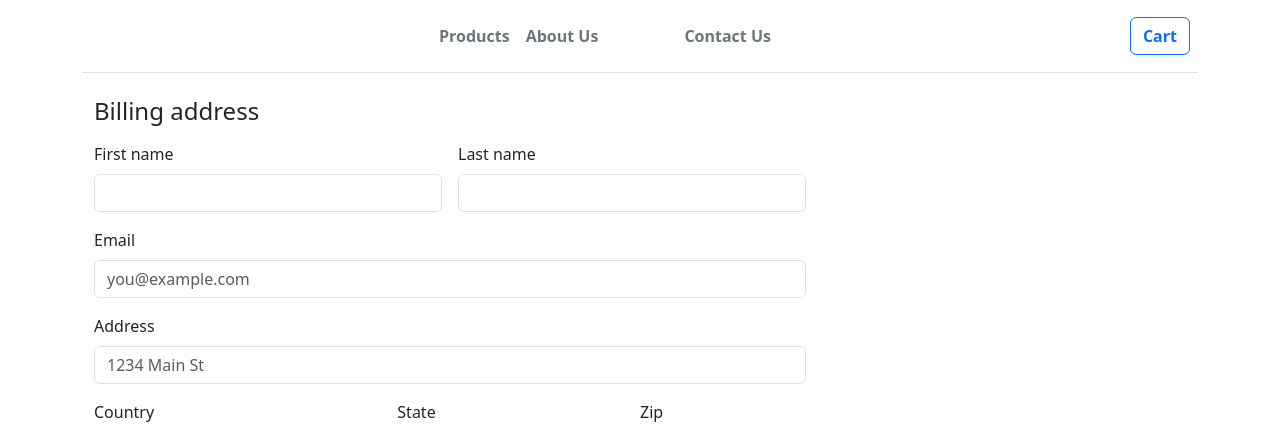
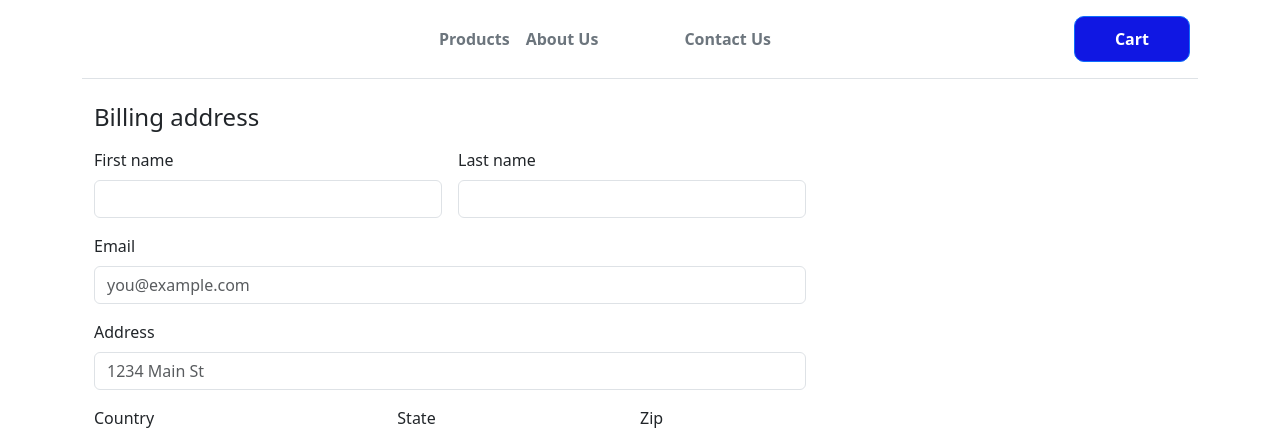
Before and after one commit to wabwire-peace/internship-shop, a PHP site: page /checkout.php in a window 1280 px wide. Shown: the top 428 px of the page. Run offline with PHP 8.4, Linux system fonts and the light colour scheme.

Commit message:
Ecommerce Project

```diff
--- a/checkout.php
+++ b/checkout.php
@@ -191,7 +191,7 @@
             }
 
     ?>
-<!-- HTML content for the main page including Billing adress and Shipping adress -->
+<!-- This is the HTML content for the main page including Billing adress and Shipping adress -->
 <main>
     <div class="container">
 
--- a/header.php
+++ b/header.php
@@ -12,6 +12,22 @@
     <link href="https://cdn.jsdelivr.net/npm/bootstrap@5.3.1/dist/css/bootstrap.min.css" rel="stylesheet" integrity="sha384-4bw+/aepP/YC94hEpVNVgiZdgIC5+VKNBQNGCHeKRQN+PtmoHDEXuppvnDJzQIu9" crossorigin="anonymous"><!-- I am putting a bootstrap link with style -->
     <script src="https://cdn.jsdelivr.net/npm/bootstrap@5.3.1/dist/js/bootstrap.bundle.min.js" integrity="sha384-HwwvtgBNo3bZJJLYd8oVXjrBZt8cqVSpeBNS5n7C8IVInixGAoxmnlMuBnhbgrkm" crossorigin="anonymous"></script> <!-- I am putting a bootstrap script -->
 </head>
+
+<style>
+  .me-2{
+    padding: 10px 40px;
+    border-radius: 10px;
+    color: white;
+    background: #1017e3;
+    transition: transform 0.3s, background 0.3s;
+
+  }
+  .me-2:hover{
+    background: #1017e3;
+    transform: scale(1.1);
+
+  }
+</style>
 <body>
 
 <div class="container"> <!-- I am opening a container div to structure the page content -->
--- a/page.php
+++ b/page.php
@@ -44,8 +44,6 @@
             $content = "No page ID provided.";
         }
 
-
-
 ?>
 
     <title><?php echo $title; ?></title>
@@ -53,4 +51,8 @@
     <h1><?php echo $title; ?></h1>
     <div><?php echo $content; ?></div>
 
+
+
+
+
 <?php include("footer.php"); ?> <!-- I am including the footer.php external file to load some html -->
```
